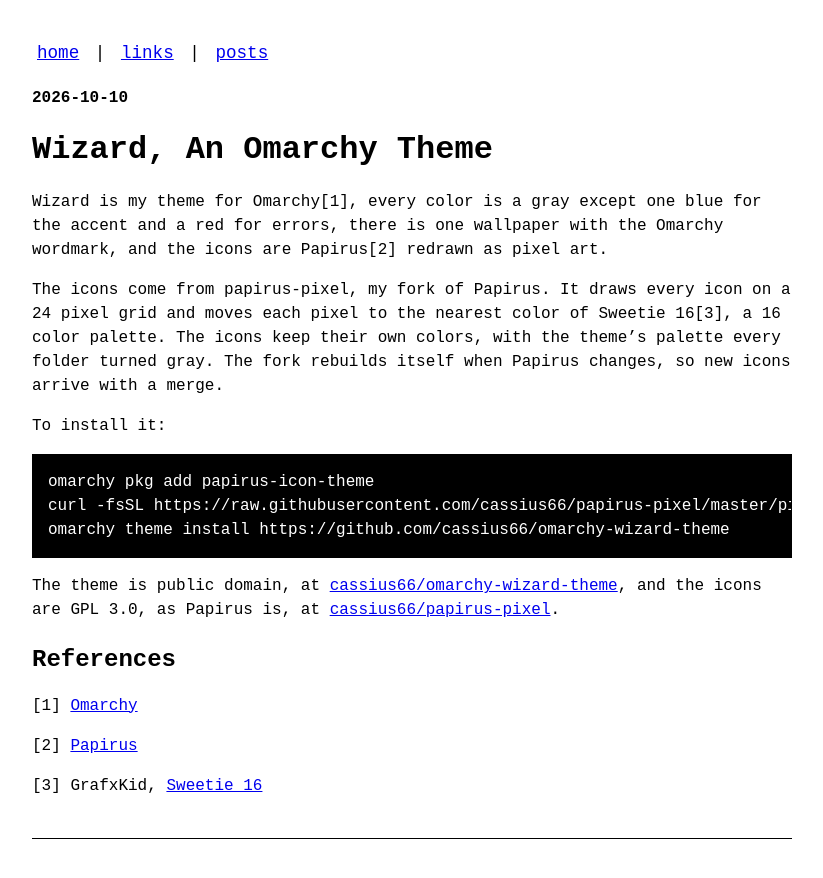
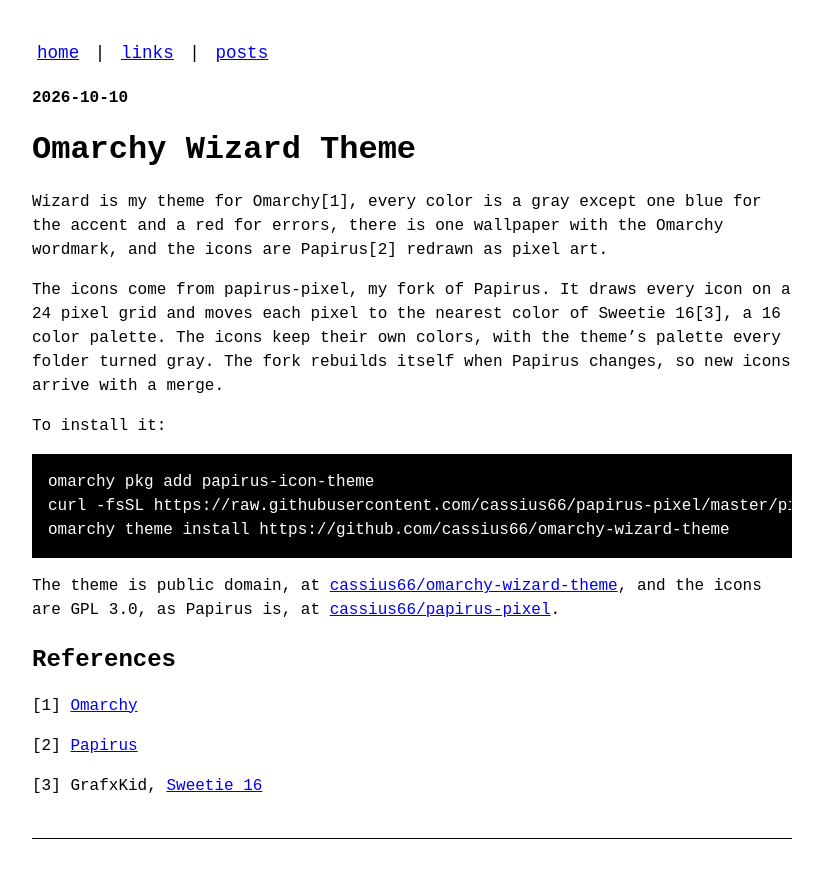
Before and after one commit to cassius66/cassius66.github.io, a Jekyll site: the page built from _posts/2026-10-10-omarchy_wizard_theme.md, in a window 1280 px wide. Shown: the top 878 px of the page, without its empty margins (228-1051 px from the left). Built offline with Jekyll 4.4.1, drawn with Linux system fonts in a browser that asks for light colours.

Commit message:
Rename the Wizard post to Omarchy Wizard Theme
The title now matches the repo name.

```diff
--- a/_posts/2026-10-10-wizard_an_omarchy_theme.md
+++ b/_posts/2026-10-10-omarchy_wizard_theme.md
@@ -1,10 +1,10 @@
 ---
 layout: default
-title: Wizard, An Omarchy Theme
+title: Omarchy Wizard Theme
 date: 2026-10-10
 ---
 
-# Wizard, An Omarchy Theme
+# Omarchy Wizard Theme
 
 Wizard is my theme for Omarchy[1], every color is a gray except one blue for the accent and a red for errors, there is one wallpaper with the Omarchy wordmark, and the icons are Papirus[2] redrawn as pixel art.
 
```
